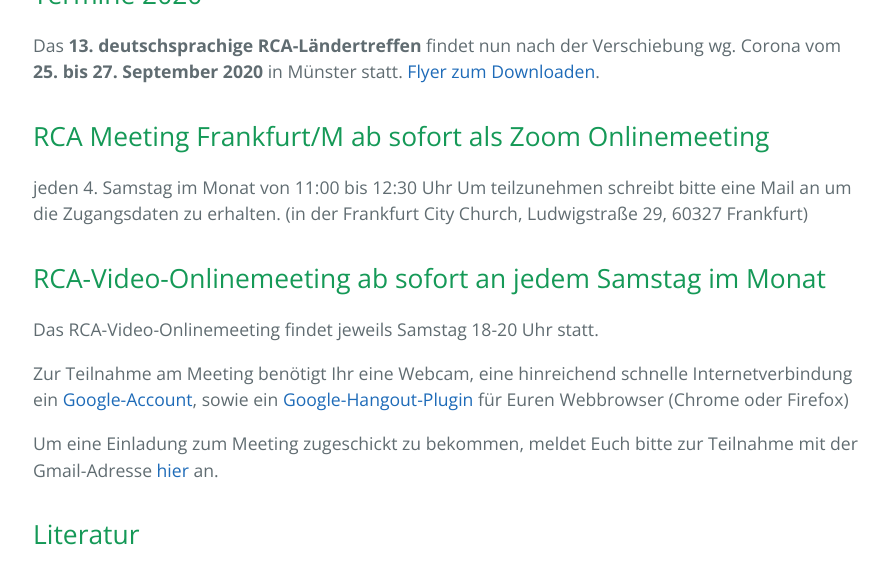
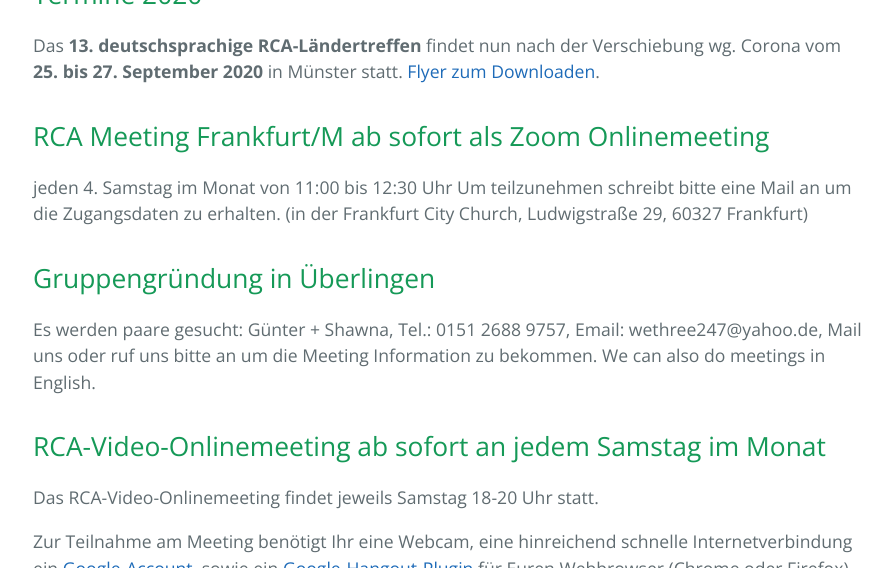
Before and after one commit to rcadeutschland/rcadeutschland.github.io, a Jekyll site: the page built from index.html, in a window 1280 px wide and 900 px high, scrolled down 398 px, cut to the strip 0-568 px from the top of the window. Shown: the whole strip, without its empty margins (191-1083 px from the left). Built offline with Jekyll 4.4.1, drawn with Linux system fonts in a browser that asks for light colours.

Commit message:
Update index.html

```diff
--- a/index.html
+++ b/index.html
@@ -13,6 +13,14 @@
 Um teilzunehmen schreibt bitte eine Mail an <frankfurt@recovering-couples.de> um die Zugangsdaten zu erhalten.
 (in der Frankfurt City Church, Ludwigstraße 29, 60327 Frankfurt)
 </p>
+
+<h2>Gruppengründung in Überlingen</h2>
+<p>Es werden paare gesucht: Günter + Shawna,
+Tel.: 0151 2688 9757,
+Email: wethree247@yahoo.de,
+Mail uns oder ruf uns bitte an um die Meeting Information zu bekommen.
+ We can also do meetings in English.</p>
+
 
 <h2>RCA-Video-Onlinemeeting ab sofort an jedem Samstag im Monat</h2>
 
```
